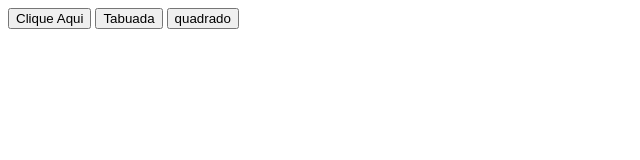
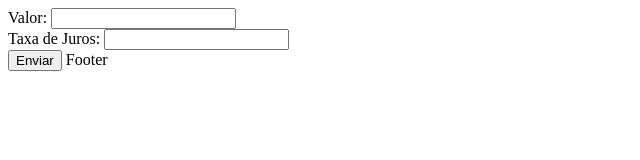
Before and after one commit to duda20baviera/primeiroi_3t, a plain HTML site: page index.html in a window 1280 px wide. Shown: the whole page, without its empty margins (0-640 px from the left). Drawn offline with Linux system fonts and the light colour scheme.

Commit message:
Update index.html

```diff
--- a/index.html
+++ b/index.html
@@ -9,8 +9,11 @@
 
 </head>
 <body>
-    <button onclick="alo()">Clique Aqui</button>
-    <button onclick="escreva()">Tabuada</button>
-    <button onclick="quadrado()">quadrado</button>
+
+ Valor: <input id="valor" type="text"> <br>
+ Taxa de Juros: <input id="juros" type="text"> <br>
+ <button onclick="total()">Enviar</button>
+
 </body>
 </html>
+Footer
```
